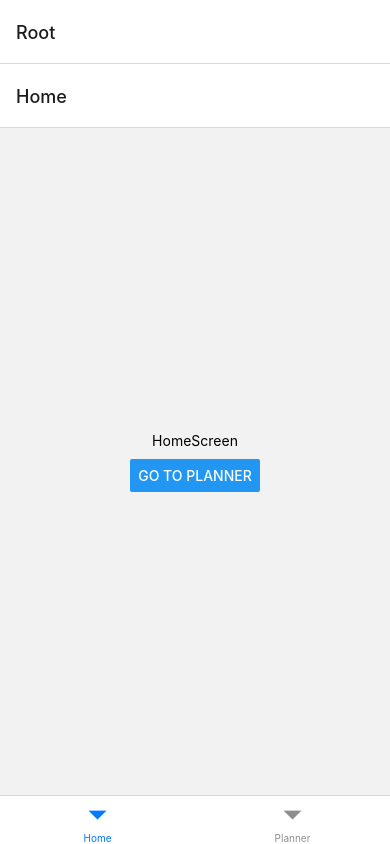
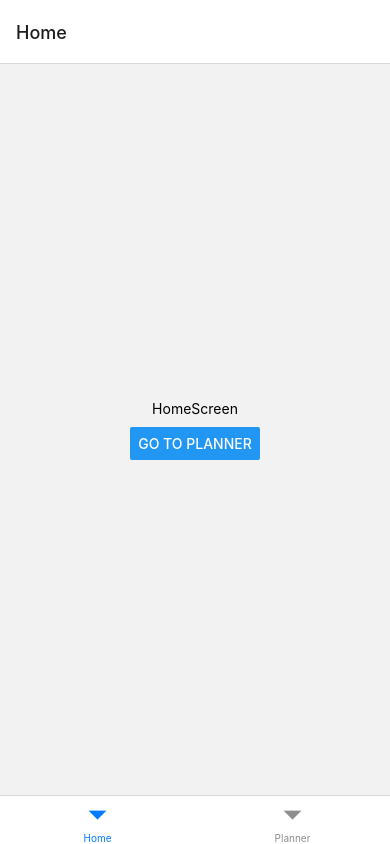
Before and after one commit to KennedyMungai/WorkoutAppAnother, a React Native app: screen / in a window 390 px wide. Built offline with nearby package versions, Linux system fonts and the light colour scheme.

Commit message:
Made the root header invisible

```diff
--- a/navigation/index.tsx
+++ b/navigation/index.tsx
@@ -21,7 +21,11 @@ const Stack = createNativeStackNavigator()
 const RootNavigator = () => {
 	return (
 		<Stack.Navigator>
-			<Stack.Screen name='Root' component={BottomTabNavigator} />
+			<Stack.Screen
+				name='Root'
+				component={BottomTabNavigator}
+				options={{ headerShown: false }}
+			/>
 		</Stack.Navigator>
 	)
 }
```
